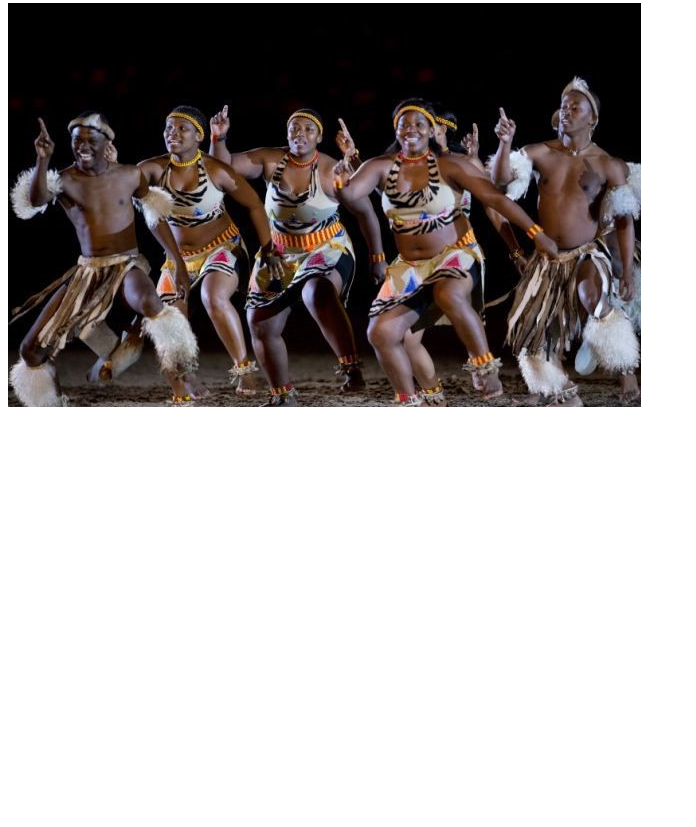
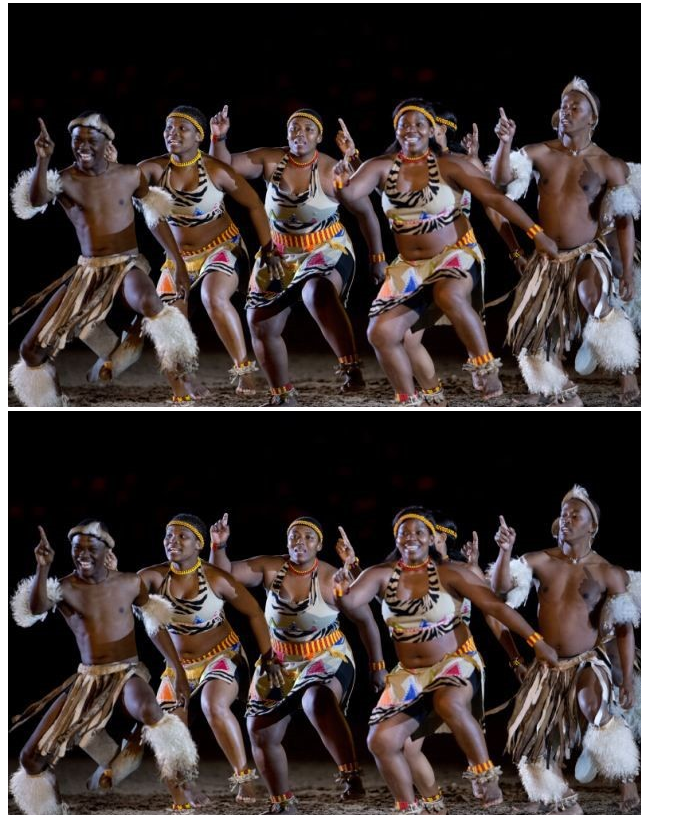
Before and after one commit to Orzzyl/ostende, a plain HTML site: page index.html in a window 1280 px wide. Shown: the part 1919-2746 px from the top of the page, without its empty margins (0-696 px from the left). Before the commit the page ends 2338 px from the top, so only its background shows below. Drawn offline with Linux system fonts and the light colour scheme; a web font is replaced by a local one.

Commit message:
Added an extra picture at footer

```diff
--- a/index.html
+++ b/index.html
@@ -112,6 +112,7 @@
 
 <div>
     <img src="image-1.jpg" alt="picture of an african dancing crew"/>
+    <img src = "image-1.jpg" alt="picture of an african dancing crew"/>
 </div>
 
     </main>
```
